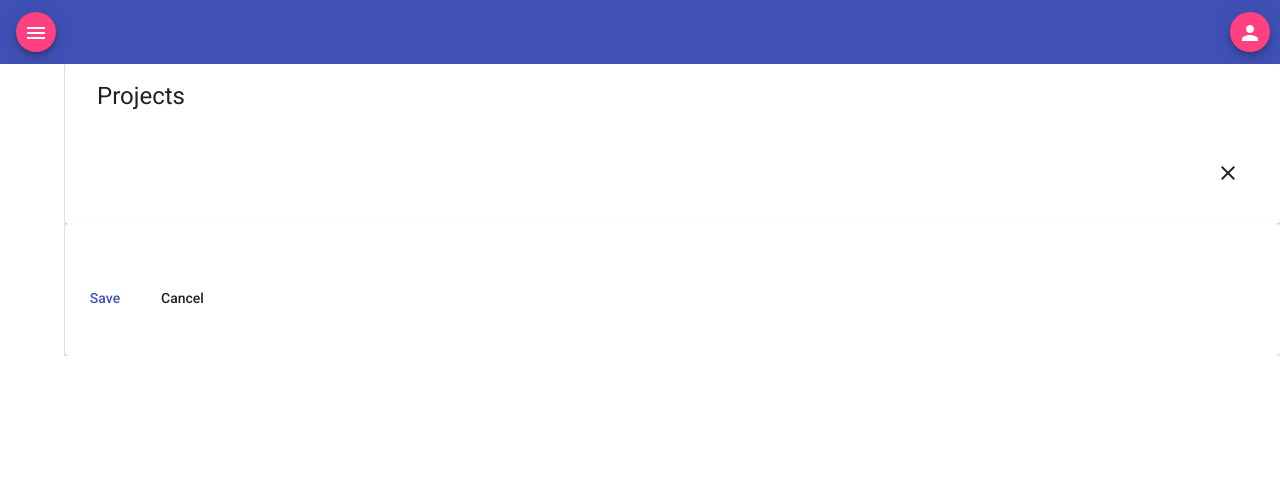
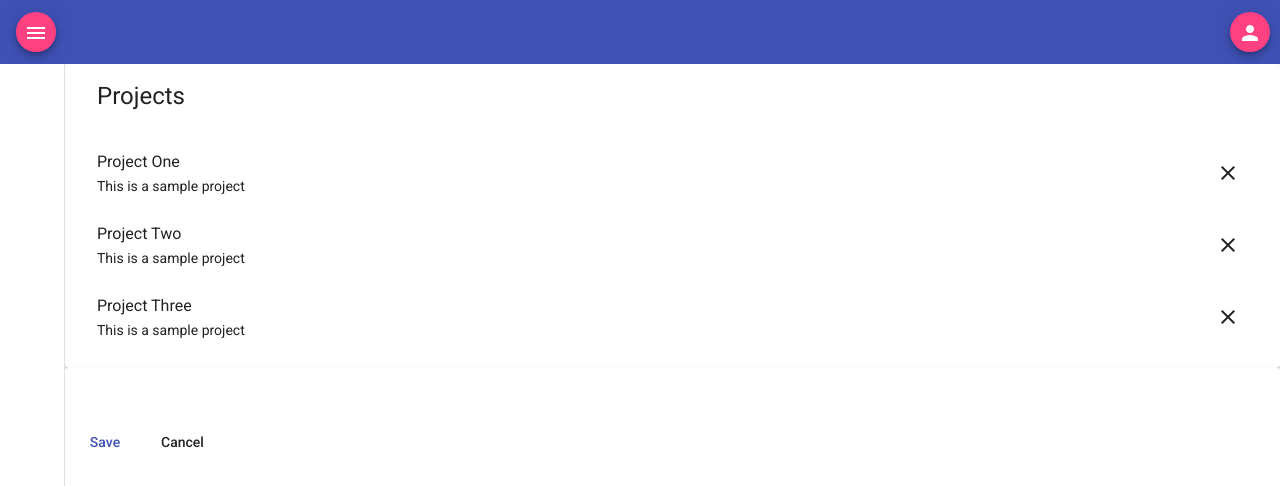
Before and after one commit to joeldmyers/angular-review, an Angular app in the folder angular-core-workshop/: page /projects in a window 1280 px wide. Shown: the top 486 px of the page. Built offline with nearby package versions, Linux system fonts and the light colour scheme.

Commit message:
adding basic directive to parse data into LI

```diff
--- a/angular-core-workshop/apps/angular-core-workshop/src/app/customers/customers.component.html
+++ b/angular-core-workshop/apps/angular-core-workshop/src/app/customers/customers.component.html
@@ -1,4 +1,4 @@
-<div class="list-container">
+<!-- <div class="list-container">
   <h1 class="header">Current Customers</h1>
 
   <table [dataSource]="customers" aria-label="Customers" class="full-width-table mat-elevation-z1" mat-table>
@@ -37,4 +37,4 @@
     <tr *matheaderrowdef="displayedColumns" mat-header-row></tr>
     <tr (click)="selectCustomer(row)" *matrowdef="let row; columns: displayedColumns;" mat-row></tr>
   </table>
-</div>
+</div> -->
--- a/angular-core-workshop/apps/angular-core-workshop/src/app/projects/projects.component.html
+++ b/angular-core-workshop/apps/angular-core-workshop/src/app/projects/projects.component.html
@@ -9,12 +9,12 @@
       </mat-card-header>
       <mat-card-content>
         <mat-list>
-          <mat-list-item>
+          <mat-list-item *ngFor="let project of projects">
             <h3 mat-line>
-              <!-- PROJECT DETAILS -->
+              {{ project.title }}
             </h3>
             <p mat-line>
-              <!-- PROJECT DETAILS -->
+              {{ project.details }}
             </p>
             <button mat-icon-button>
               <mat-icon>close</mat-icon>
--- a/angular-core-workshop/apps/angular-core-workshop/src/app/projects/projects.component.ts
+++ b/angular-core-workshop/apps/angular-core-workshop/src/app/projects/projects.component.ts
@@ -6,10 +6,31 @@ import { Component, OnInit } from '@angular/core';
   styleUrls: ['./projects.component.css']
 })
 export class ProjectsComponent implements OnInit {
+  projects = [
+    {
+      id: '1',
+      title: 'Project One',
+      details: 'This is a sample project',
+      percentComplete: 20,
+      approved: false
+    },
+    {
+      id: '2',
+      title: 'Project Two',
+      details: 'This is a sample project',
+      percentComplete: 40,
+      approved: false
+    },
+    {
+      id: '3',
+      title: 'Project Three',
+      details: 'This is a sample project',
+      percentComplete: 100,
+      approved: true
+    }
+  ];
 
-  constructor() { }
+  constructor() {}
 
-  ngOnInit(): void {
-  }
-
+  ngOnInit(): void {}
 }
```
Also changed, not shown: 1 other file (tests, documents, lock files or other folders).
